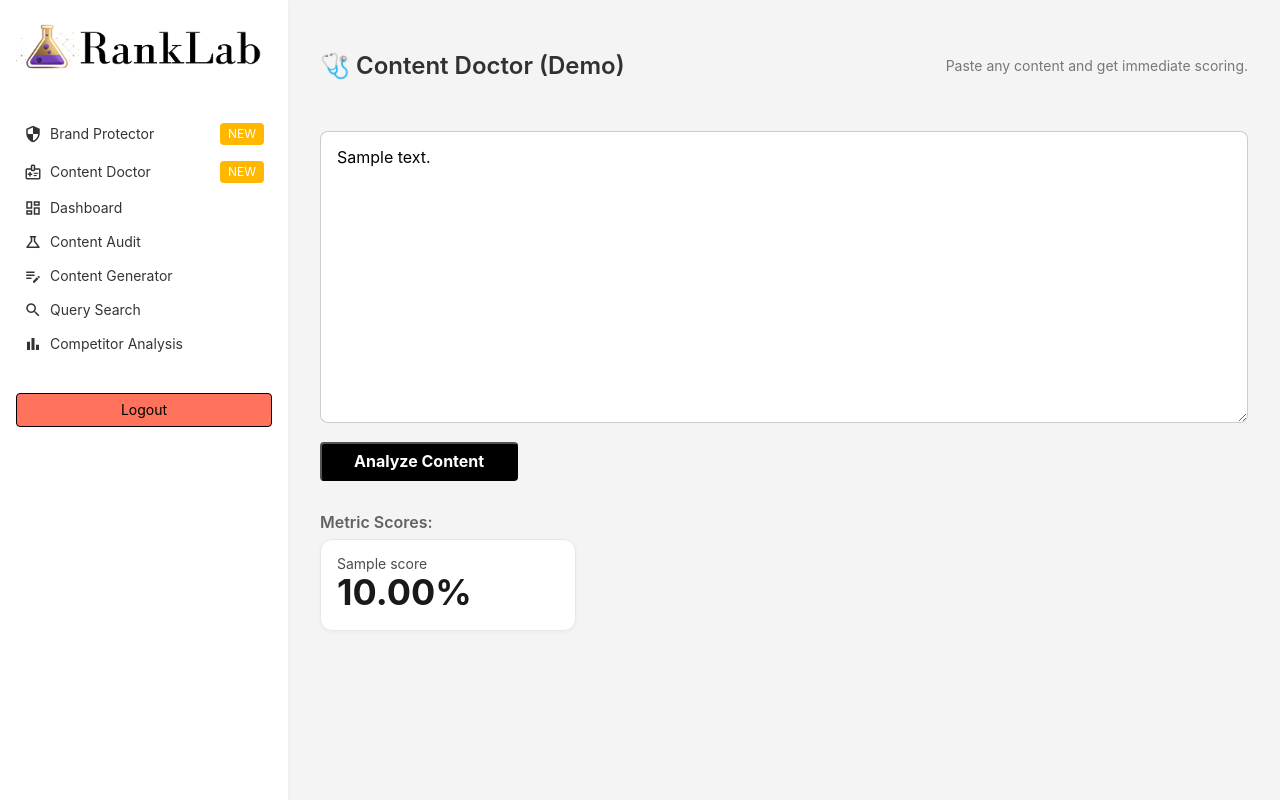
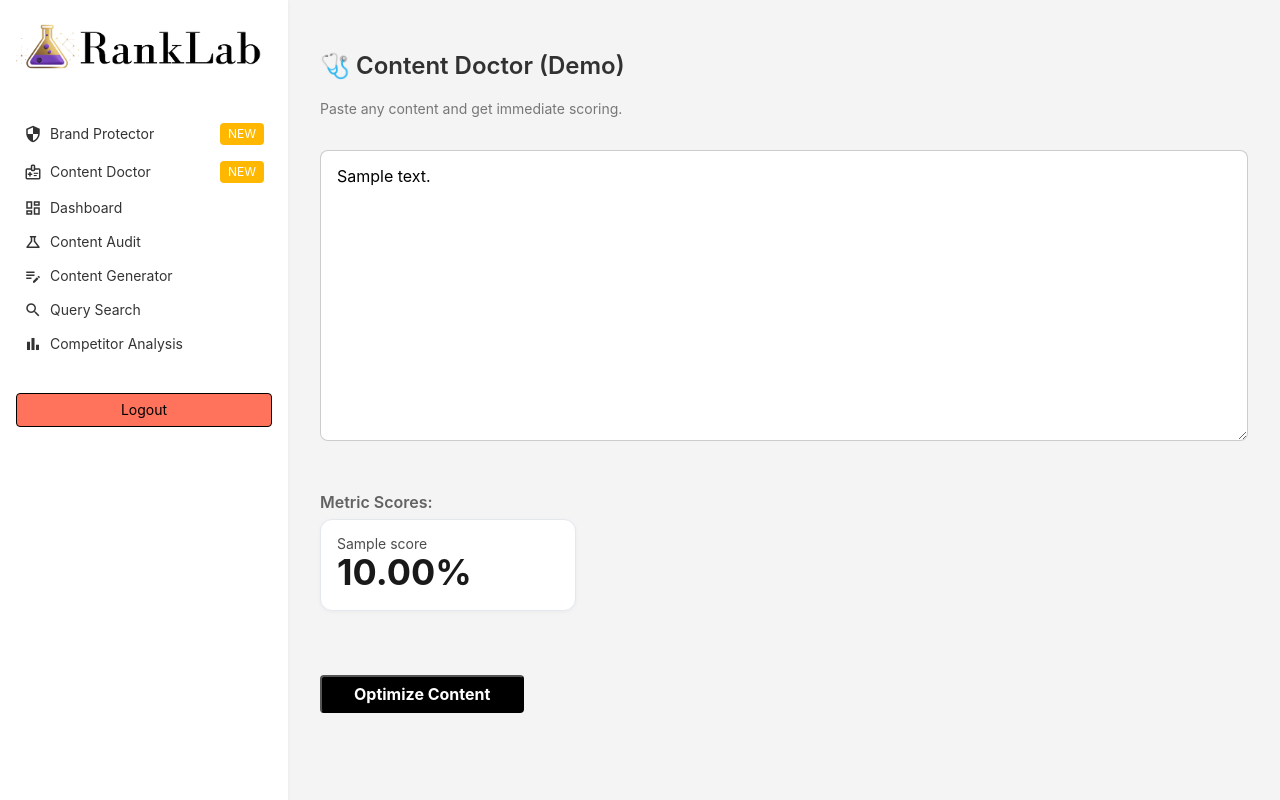
Before and after one commit to RankLab-AI/ranklab-alpha, a FastAPI app: template app/templates/content_doctor.html in a window 1280 px wide. Run offline with FastAPI, Linux system fonts and the light colour scheme; the template is opened without the code that fills it: most values are stand-ins (such as "Sample title", 1, 10 or a date in 2020); parts of the project's set-up code (start-up, migrations or seed data) failed here and were passed over.

Commit message:
feat: integrates all new metric cards

```diff
--- a/app/templates/content_doctor.html
+++ b/app/templates/content_doctor.html
@@ -5,6 +5,7 @@
   <title>Content Doctor – RankLab AI</title>
   <meta name="viewport" content="width=device-width, initial-scale=1.0" />
   <link rel="icon" href="/static/img/icon.png" />
+  <link rel="icon" type="image/png" href="/static/img/favicon.png" />
   <link rel="stylesheet" href="https://unpkg.com/tachyons/css/tachyons.min.css" />
   <link rel="stylesheet" href="/static/css/styles.css" />
   <link href="https://fonts.googleapis.com/icon?family=Material+Icons+Outlined" rel="stylesheet" />
@@ -17,7 +18,7 @@
 
     <!-- Main content -->
     <main class="flex-auto pa4">
-      <div class="flex justify-between items-center mb4">
+      <div class="mb4">
         <h2 class="header black-80">🩺 Content Doctor (Demo)</h2>
         <span class="f6 gray">Paste any content and get immediate scoring.</span>
       </div>
@@ -30,23 +31,47 @@
           class="w-100 pa3 ba b--black-20 br3 bg-white mb3"
           required>{{ content or '' }}</textarea>
 
-        <button
-          type="submit"
-          class="br2 ph4 pv2 b white bg-black hover-bg-dark-gray">
+        {# only show the Analyze button if we haven't scored yet #}
+        {% if not scores %}
+          <button type="submit" class="br2 ph4 pv2 b white bg-black hover-bg-dark-gray">
             Analyze Content
           </button>
+        {% endif %}
       </form>
 
       {% if scores %}
+        {% set items = scores.items() | list %}
         <div class="mt4">
           <h3 class="f5 fw6 black-60 mb2">Metric Scores:</h3>
-        <div class="flex flex-wrap gap2">
-          {% for label, value in scores.items() %}
+
+          <!-- First row: first 4 metrics -->
+          <div class="flex flex-wrap gap2 mb3">
+            {% for label, value in items[:4] %}
               <div class="bg-white pa3 br3 mr3 mb3 card-custom w5">
                 <div class="f6 black-70">{{ label }}</div>
                 <div class="f2 fw7 black-90">{{ "%.2f"|format(value) }}%</div>
               </div>
             {% endfor %}
+          </div>
+
+          <!-- Second row: remaining metrics -->
+          <div class="flex flex-wrap gap2 mb4">
+            {% for label, value in items[4:] %}
+              <div class="bg-white pa3 br3 mr3 mb3 card-custom w5">
+                <div class="f6 black-70">{{ label }}</div>
+                <div class="f2 fw7 black-90">{{ "%.2f"|format(value) }}%</div>
+              </div>
+            {% endfor %}
+          </div>
+
+          <!-- Optimize button -->
+          <div class="mt3">
+            <form method="post" action="/optimize">
+              <input type="hidden" name="content" value="{{ content|e }}" />
+              <button type="submit" class="br2 ph4 pv2 b white bg-black hover-bg-dark-gray">
+                Optimize Content
+              </button>
+            </form>
           </div>
         </div>
       {% endif %}
```
Lines whose indentation alone changed are shown as unchanged.
